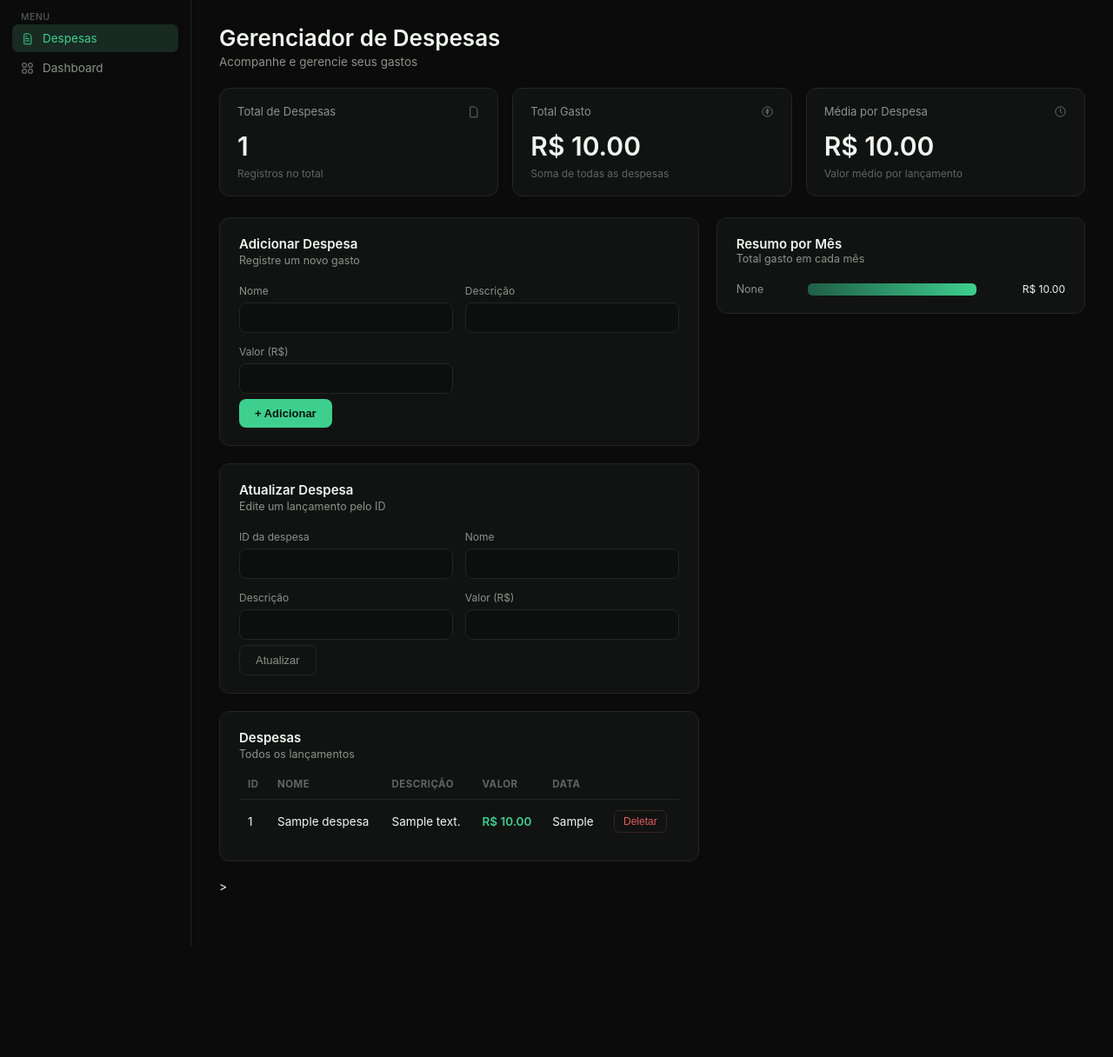
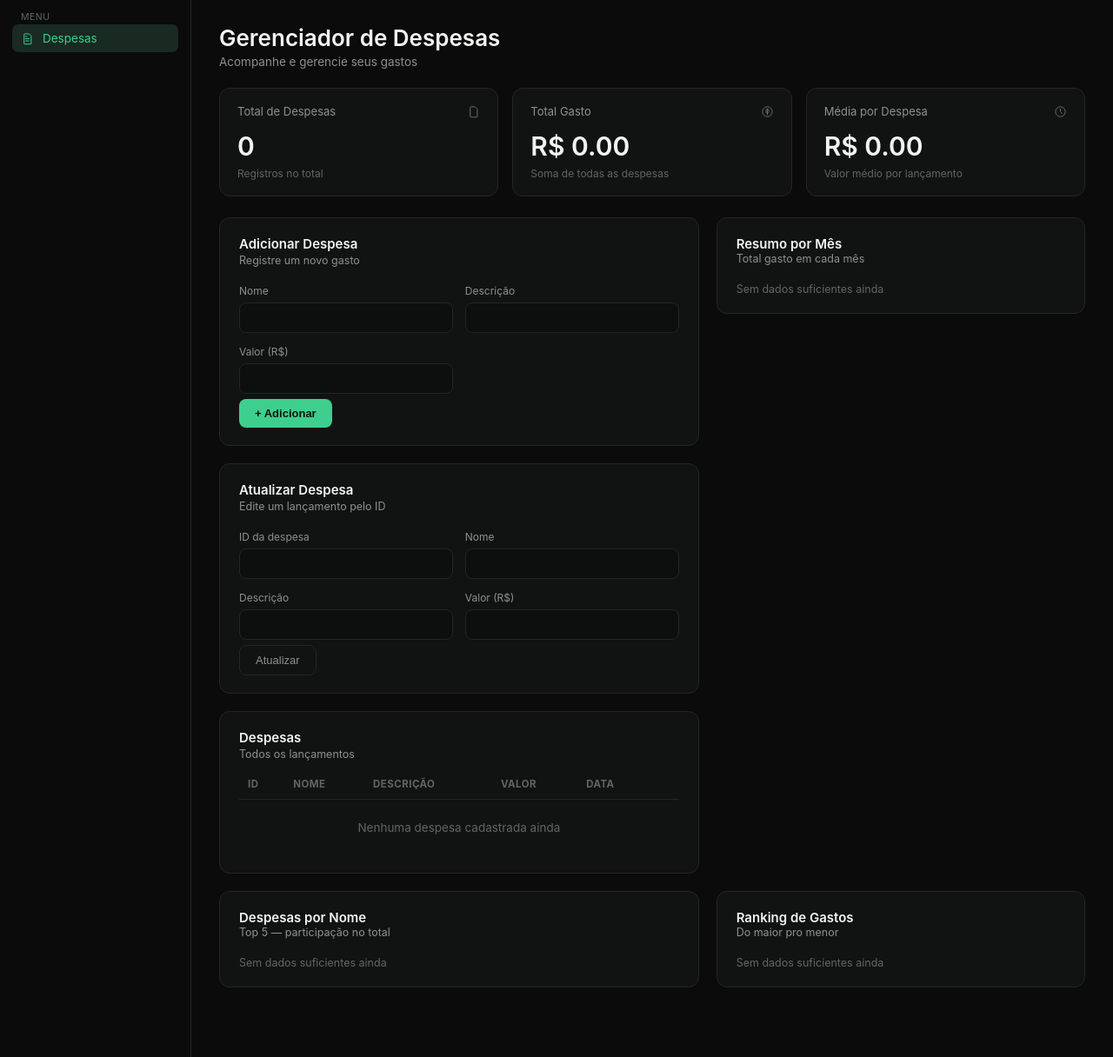
Before and after one commit to VictorCunha26/expense_tracker, a Flask app: page / in a window 1280 px wide. Shown: the part 59-1275 px from the top of the page at 87% size. Before the commit the page ends 1147 px from the top, so only its background shows below. Run offline with Flask 3, Linux system fonts and the light colour scheme; tables that the repository leaves empty or names only in its code hold one stand-in row (values such as "Sample post"); data that the repository does not hold is empty.

Commit message:
solução bug

```diff
--- a/app.py
+++ b/app.py
@@ -1,49 +1,55 @@
 from flask import Flask, render_template, request, redirect, url_for
 from connection import conectar
+from collections import defaultdict
 
 
 app = Flask(__name__)
 
 @app.route("/")
 def index():
-    conexao = conectar()
-    cursor = conexao.cursor()
+    supabase = conectar()
+    #.table("despesas") aponta para a tabela
+    #.select("*") pede todas as colunas
+    #.order ("data", desc=True) ordena da mais recente para a mais antiga
+    #.execute() de fato dispara a requisição e traz resultado
 
-    # Lista de despesas
-    cursor.execute("SELECT id, nome_despesa, descricao, valor, data FROM despesas")
-    resultados = cursor.fetchall()
+    resposta  = supabase.table("despesas").select("*").order("data", desc=True).execute()
+    despesas  = resposta.data # lista de dicionários
 
-    # Total geral
-    cursor.execute("SELECT COUNT(*), SUM(valor) FROM despesas")
-    resumo = cursor.fetchone()
-    if resumo is None:
-        resumo = 0
 
-    # Total por mês
-    query_mes = """
-        SELECT DATE_FORMAT(data, '%Y-%m') AS mes, SUM(valor) AS total
-        FROM despesas
-        GROUP BY mes
-        ORDER BY mes DESC
-    """
-    cursor.execute(query_mes)
-    resumo_mensal = cursor.fetchall()
+    # O template espera "resultados" com lista de tuplas
+    # (id, nome, descricao, valor, data) -então convertemos aqui
 
-    # Agrupa e soma o valor de cada "nome_despesa" repetido,
-    # ordenado do maior gasto pro menor, pegando só o Top 5
-    # (isso alimenta o gráfico de rosca e o ranking do Dashboard)
-    query_top_despesas = """
-        SELECT nome_despesa, SUM(valor) AS total
-        FROM despesas
-        GROUP BY nome_despesa
-        ORDER BY total DESC
-        LIMIT 5
-    """
-    cursor.execute(query_top_despesas)
-    top_despesas = cursor.fetchall()
+    resultados = [
+        (d["id"], d["nome_despesa"], d["descricao"], float(d["valor"]), d["data"])
+        for d in despesas
+    ]
 
-    cursor.close()
-    conexao.close()
+    total_qtd = len(despesas)
+    total_valor = sum(float(d["valor"]) for d in despesas)
+    resumo = (total_qtd, total_valor)
+
+
+    # Total por mês: agrupamento manual usando um dicionário
+    # Um dicionário é uma estrutura de dados que guarda informações em pares de chave e valor
+    # defaultdict(float) cria a chave com o valor 0.0 automaticamente na primeira vez que ela aparece
+    # evitando checar "if not existe"
+
+    totais_por_mes = defaultdict(float)
+    for d in despesas:
+        # a "data" vem como string tipo "2026-07-31T14:32:10+00:00"
+        # [:7] pega só "2026-07", equivalente ao DATE_FORMAT(data, '%Y-%m')
+        mes = d["data"][:7]
+        totais_por_mes[mes] += float(d["valor"])
+
+    # Oredena do mês mais recente para o mês mais antigo, igual o ORDER BY mes DESC
+    resumo_mensal  = sorted(totais_por_mes.items(), key = lambda item: item[0], reverse = True)
+
+    totais_por_nome = defaultdict(float)
+    for d in despesas:
+        totais_por_nome[d["nome_despesa"]] += float(d["valor"])
+
+    top_despesas = sorted(totais_por_nome.items(), key = lambda item: item[1], reverse = True)
 
     return render_template(
         "index.html",
@@ -60,17 +66,13 @@ def adicionar():
     descricao = request.form["descricao"]
     valor = request.form["valor"]
 
-    conexao = conectar()
-    cursor = conexao.cursor()
+    supabase  = conectar()
 
-    query = "INSERT INTO despesas (nome_despesa, descricao, valor) VALUE (%s, %s, %s)"
-    valores = (nome_despesa, descricao, valor)
-
-    cursor.execute(query, valores)
-    conexao.commit()
-
-    cursor.close()
-    conexao.close
+    supabase.table("despesas").insert({
+        "nome_despesa": nome_despesa,
+        "descricao": descricao,
+        "valor": valor
+    }).execute()
 
     return redirect(url_for("index"))
 
@@ -82,17 +84,13 @@ def atualizar_despesa():
     descricao = request.form["descricao"]
     valor = request.form["valor"]
 
-    conexao = conectar()
-    cursor = conexao.cursor()
+    supabase  =  conectar()
 
-    query = "UPDATE despesas SET nome_despesa = %s, descricao = %s, valor = %s WHERE id = %s "
-    valores = (nome_despesa, descricao, valor, id_despesa)
-
-    cursor.execute(query,valores)
-    conexao.commit()
-
-    cursor.close()
-    conexao.close()
+    supabase.table("despesas").update({
+        "nome_despesa": nome_despesa,
+        "descricao": descricao,
+        "valor": valor
+    }).eq("id", id_despesa).execute()
 
     return redirect(url_for("index"))
 
@@ -100,33 +98,10 @@ def atualizar_despesa():
 def deletar_despesa():
     id_despesa  = request.form["id_despesa"]
 
-    conexao = conectar()
-    cursor = conexao.cursor()
+    supabase =conectar()
 
-    query = "DELETE FROM despesas WHERE id = %s"
-
-    cursor.execute(query, (id_despesa,) )
-    conexao.commit()
-
-    cursor.close()
-    conexao.close()
-
+    supabase.table("despesas").delete().eq("id", id_despesa).execute()
     return redirect(url_for("index"))
-
-@app.route("/")
-def resumo():
-    conexao = conectar()
-    cursor = conexao.cursor()
-
-    query = "SELECT COUNT(*), SUM(valor) FROM despesas"
-    cursor.execute(query)
-
-    resumo = cursor.fetchone() #Usa fetchone porque retorna apenas uma linha
-
-    cursor.close()
-    conexao.close()
-
-    return render_template("index.html", resumo=resumo)
 
 if __name__ == "__main__":
     app.run(debug = True)
--- a/connection.py
+++ b/connection.py
@@ -1,9 +1,19 @@
-import mysql.connector
+import os #biblioteca nativa que conecta o programa ao sitema operacional, permitindo gerenciar arquivos, controlar pastas e consultar o ambiente
+from supabase import create_client, Client
+from dotenv import load_dotenv
+
+# lê o arquivo .env e disponibiliza as variàveis via os.getenv()
+
+load_dotenv()
+
+SUPABASE_URL = os.getenv("SUPABASE_URL")
+SUPABASE_KEY = os.getenv("SUPABASE_KEY")
+
+"""
+Cria e retorna um cliente do Supabase.
+Diferença importante em relação ao MySql: aqui não existe "cursor" nem SQL cru (SELECT/INSERT em texto). O cliente já vem com métodos prontos, tipo .table("despesas").select("*"), que montam a query por baixo dos panos via API REST
+"""
 
 def conectar():
-    return mysql.connector.connect(
-        host = "localhost",
-        user = "root",
-        password = "",
-        database = "gerenciador_despesas"
-    )
+    supabase: Client = create_client(SUPABASE_URL, SUPABASE_KEY)
+    return supabase
--- a/templates/index.html
+++ b/templates/index.html
@@ -23,13 +23,11 @@
     <div>
       <div class="nav-label">Menu</div>
       <div class="nav">
-        <div class="nav-item active" data-view="despesas" onclick="mostrarView('despesas', this)">
+        <!-- Não tem mais aba/troca de view — sobrou só um item fixo,
+             sem onclick, já que agora existe uma página só -->
+        <div class="nav-item active">
             <svg viewBox="0 0 24 24" fill="none"><path d="M7 3h8l4 4v14a1 1 0 01-1 1H7a1 1 0 01-1-1V4a1 1 0 011-1z" stroke="currentColor" stroke-width="1.6"/><path d="M9 12h6M9 16h6M9 8h2" stroke="currentColor" stroke-width="1.6" stroke-linecap="round"/></svg>
             Despesas
-        </div>
-        <div class="nav-item" data-view="dashboard" onclick="mostrarView('dashboard', this)">
-            <svg viewBox="0 0 24 24" fill="none"><rect x="3" y="3" width="7" height="7" rx="1.5" stroke="currentColor" stroke-width="1.6"/><rect x="14" y="3" width="7" height="7" rx="1.5" stroke="currentColor" stroke-width="1.6"/><rect x="3" y="14" width="7" height="7" rx="1.5" stroke="currentColor" stroke-width="1.6"/><rect x="14" y="14" width="7" height="7" rx="1.5" stroke="currentColor" stroke-width="1.6"/></svg>
-            Dashboard
         </div>
       </div>
     </div>
@@ -45,7 +43,6 @@
       <h1>Gerenciador de Despesas</h1>
       <div class="subtitle">Acompanhe e gerencie seus gastos</div>
 
-      <div id="view-despesas" class="view view-active">
       <div class="stats-grid">
         <div class="stat-card">
           <div class="stat-top">Total de Despesas
@@ -191,53 +188,9 @@
           {% endif %}
         </div>
       </div>
-      </div>
->
-      <div id="view-dashboard" class="view">
 
-        <div class="stats-grid">
-          <div class="stat-card">
-            <div class="stat-top">Total de Despesas</div>
-            <div class="stat-value">{{ resumo[0] or 0 }}</div>
-            <div class="stat-foot">Registros no total</div>
-          </div>
-          <div class="stat-card">
-            <div class="stat-top">Total Gasto</div>
-            <div class="stat-value">R$ {{ "%.2f"|format(resumo[1] or 0) }}</div>
-            <div class="stat-foot">Soma de todas as despesas</div>
-          </div>
-          <div class="stat-card">
-            <div class="stat-top">Média por Despesa</div>
-            <div class="stat-value">R$ {{ "%.2f"|format((resumo[1] / resumo[0]) if resumo[0] else 0) }}</div>
-            <div class="stat-foot">Valor médio por lançamento</div>
-          </div>
-        </div>
-
-        <div class="panel">
-          <div class="panel-head">
-            <div class="panel-title">Gastos por Mês</div>
-          </div>
-          <div class="panel-sub">Visão geral dos últimos meses</div>
-
-          {% if resumo_mensal %}
-            {% set max_total = namespace(value=0) %}
-            {% for mes, total in resumo_mensal %}
-              {% if total and total > max_total.value %}{% set max_total.value = total %}{% endif %}
-            {% endfor %}
-
-            <div class="bars">
-              {% for mes, total in resumo_mensal|reverse %}
-              <div class="bar-col">
-                <div class="bar" style="height:{{ (total / max_total.value * 100) if max_total.value else 0 }}%"></div>
-                <div class="bar-label">{{ mes }}</div>
-              </div>
-              {% endfor %}
-            </div>
-          {% else %}
-            <div class="empty-hint">Sem dados suficientes ainda</div>
-          {% endif %}
-        </div>
-
+      <!-- Segunda fileira: os dois gráficos que antes ficavam na aba
+           Dashboard, agora direto aqui na página de Despesas -->
       <div class="two-col">
 
         <!-- PAINEL 1: gráfico de rosca com as 5 despesas que mais pesam -->
@@ -308,13 +261,10 @@
         </div>
 
       </div>
-      </div>
-
 
     </div>
   </div>
 
 </div>
-<script src="{{ url_for('static', filename='script.js') }}"></script>
 </body>
 </html>
```
Also changed, not shown: 1 other file. Lines whose indentation alone changed are shown as unchanged.
